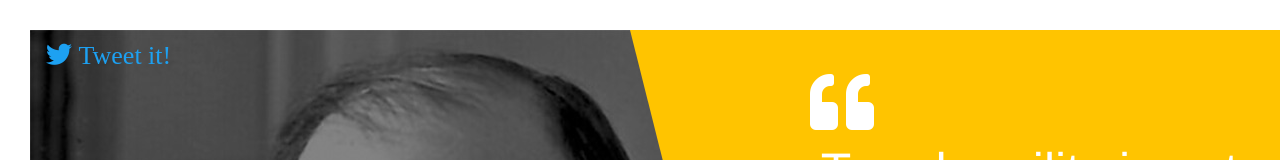
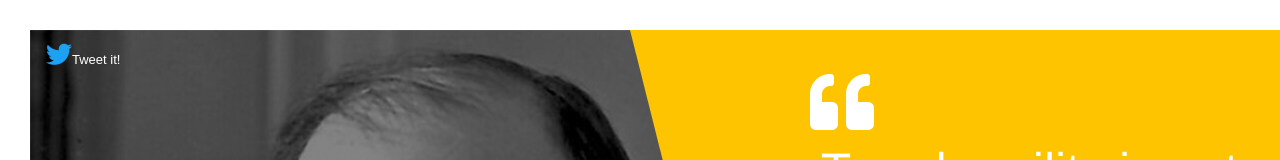
Before and after one commit to joannapuno/QuoteMachine, a plain HTML site: page index.html in a window 1280 px wide. Shown: the top 160 px of the page. Drawn offline with nearby package versions, Linux system fonts and the light colour scheme.

Commit message:
changed-tweet-button

```diff
--- a/index.html
+++ b/index.html
@@ -36,11 +36,8 @@
             </div>
 
             <button id="tweetBtn">
-
-                <a id="twitter-share-button" href="" target="_blank"><i class="fab fa-twitter fa-2x"> Tweet it!</i></a>
+                <a id="twitter-share-button" href="" target="_blank"><i class="fab fa-twitter fa-2x"> </i>Tweet it!</a>
             </button>
-
-
         </div>
     </div>
 
```
